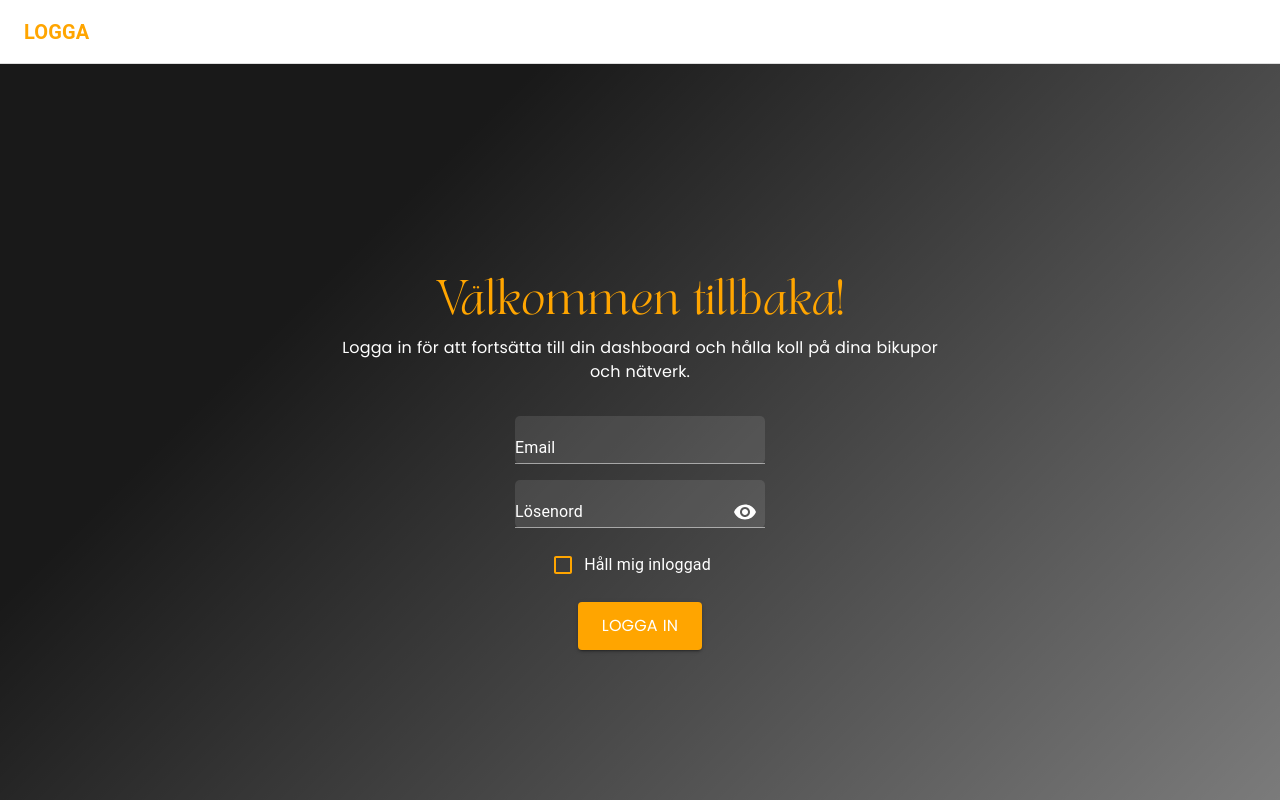
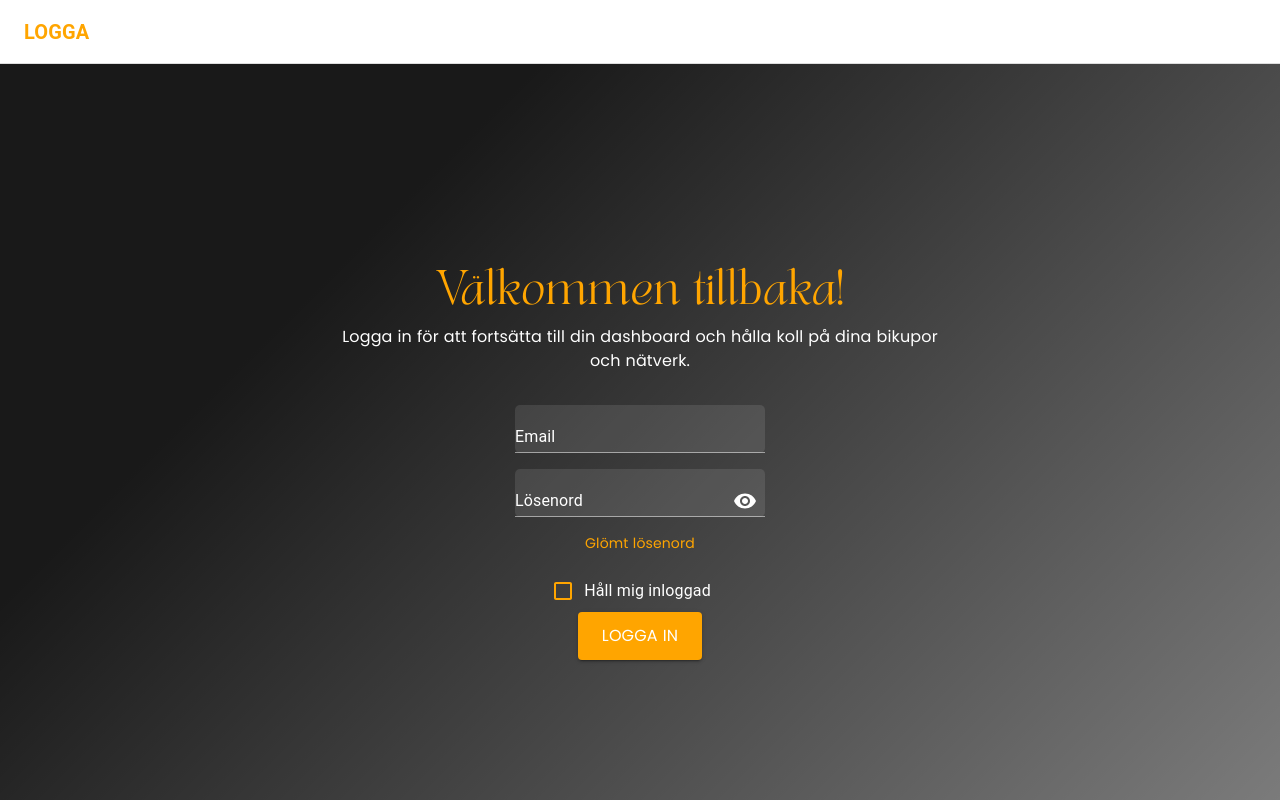
Before and after one commit to Sfinx-Development/UF-eservice, a React (Vite) app: page /login in a window 1280 px wide. Shown: the top 800 px of the page. Built offline with nearby package versions, Linux system fonts and the light colour scheme.

Commit message:
återställa lösenord samt mail

```diff
--- a/src/API/user.ts
+++ b/src/API/user.ts
@@ -1,6 +1,8 @@
 import {
   createUserWithEmailAndPassword,
   deleteUser,
+  getAuth,
+  sendPasswordResetEmail,
   updateEmail,
   updateProfile,
 } from "firebase/auth";
@@ -239,3 +241,16 @@ export const deleteProfileWithAPI = async (id: string): Promise<void> => {
     throw error;
   }
 };
+
+export const resetPassword = async (email: string): Promise<boolean> => {
+  const auth = getAuth();
+  sendPasswordResetEmail(auth, email)
+    .then(() => {
+      return true;
+    })
+    .catch((error) => {
+      console.log(error);
+      return false;
+    });
+  return false;
+};
--- a/src/PAGES/Login.tsx
+++ b/src/PAGES/Login.tsx
@@ -10,12 +10,13 @@ import {
   Input,
   InputAdornment,
   InputLabel,
+  Link,
   TextField,
 } from "@mui/material";
 import { useEffect, useState } from "react";
 import { useNavigate } from "react-router-dom";
 import { useAppDispatch, useAppSelector } from "../SLICES/store";
-import { logInUserAsync } from "../SLICES/userSlice";
+import { logInUserAsync, resetPasswordAsync } from "../SLICES/userSlice";
 import { LogIn } from "../types";
 import { Rubrik, Text } from "./Index";
 
@@ -50,6 +51,28 @@ export default function Login() {
       setSignedIn(true);
     } catch (error) {
       console.error("Sign in error:", error);
+    }
+  };
+
+  const [resetPasswordMessage, setResetPasswordMessage] = useState("");
+
+  const handleForgotPassword = async () => {
+    try {
+      if (email) {
+        await dispatch(resetPasswordAsync(email)).unwrap();
+        setResetPasswordMessage(
+          "Om e-postadressen finns registrerad har ett återställningsmail skickats."
+        );
+      } else {
+        setResetPasswordMessage(
+          "Fyll i din e-postadress för att återställa lösenordet."
+        );
+      }
+    } catch (error) {
+      console.error("Error during password reset:", error);
+      setResetPasswordMessage(
+        "Om e-postadressen finns registrerad har ett återställningsmail skickats."
+      );
     }
   };
 
@@ -123,6 +146,19 @@ export default function Login() {
           }}
         >
           {error}
+        </Text>
+      )}
+      {resetPasswordMessage && (
+        <Text
+          variant="body2"
+          sx={{
+            color: "#FFA500",
+            marginTop: "1rem",
+            textAlign: "center",
+            maxWidth: "300px",
+          }}
+        >
+          {resetPasswordMessage}
         </Text>
       )}
 
@@ -207,6 +243,17 @@ export default function Login() {
           }
         />
       </FormControl>
+      <Link
+        sx={{
+          color: "#FFA500",
+          textDecoration: "none",
+          marginBottom: "1rem",
+          cursor: "pointer",
+        }}
+        onClick={handleForgotPassword}
+      >
+        <Text sx={{ fontSize: 14 }}>Glömt lösenord</Text>
+      </Link>
       <FormControlLabel
         control={
           <Checkbox
@@ -221,7 +268,7 @@ export default function Login() {
           />
         }
         label="Håll mig inloggad"
-        sx={{ color: "#FFF", marginBottom: "1rem" }}
+        sx={{ color: "#FFF" }}
       />
 
       <Button
--- a/src/SLICES/userSlice.ts
+++ b/src/SLICES/userSlice.ts
@@ -11,6 +11,7 @@ import {
   getAdminByUserId,
   getProfileByProfileId,
   registerUserWithAPI,
+  resetPassword,
   updateProfileInDB,
   updateUserWithAPI,
 } from "../API/user";
@@ -178,6 +179,25 @@ export const logInUserAsync = createAsyncThunk<
   }
 });
 
+export const resetPasswordAsync = createAsyncThunk<
+  boolean,
+  string,
+  { rejectValue: string }
+>("user/resetPassword", async (email, thunkAPI) => {
+  try {
+    const isResetPassword = await resetPassword(email);
+    if (isResetPassword == true) {
+      return isResetPassword;
+    } else {
+      return thunkAPI.rejectWithValue(
+        "something went wrong with resetting password"
+      );
+    }
+  } catch (error: any) {
+    return thunkAPI.rejectWithValue(error.message);
+  }
+});
+
 export const logInAdminAsync = createAsyncThunk<
   Profile, // Returnerar en användare vid lyckad inloggning
   LogIn, // Input-typ för inloggningsuppgifter (LogIn)
```
